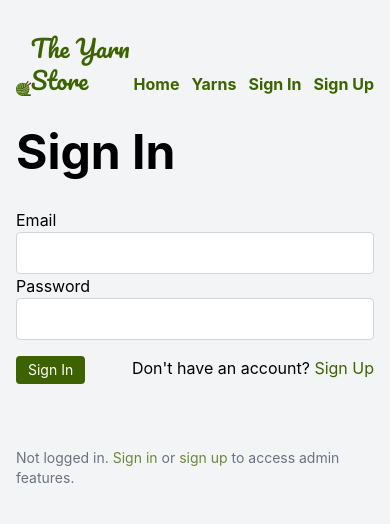
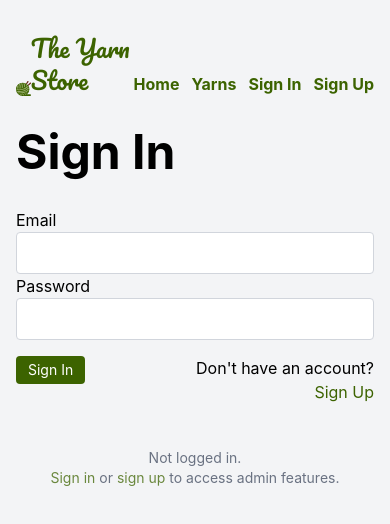
Before and after one commit to meganlavengood/yarn-app, a React (Vite) app: page /signin in a window 390 px wide. Shown: the top 524 px of the page. Built offline with nearby package versions, Linux system fonts and the light colour scheme; no server answers.

Commit message:
responsive style improvements

```diff
--- a/src/components/Footer.tsx
+++ b/src/components/Footer.tsx
@@ -12,7 +12,7 @@ function Footer({ user }: FooterProps) {
 	}
 
 	return (
-		<div className="footer py-8 flex flex-col gap-5 flex-row justify-center text-sm text-gray-500">
+		<div className="footer py-8 flex flex-col md:flex-row md:gap-2 justify-center text-center text-sm text-gray-500">
 			{user ? (
 				<>
 					<p>Currently logged in as {`${user.email}`}</p>
@@ -20,8 +20,9 @@ function Footer({ user }: FooterProps) {
 				</>
 			) : (
 				<>
+					<p>Not logged in.</p>
 					<p>
-						Not logged in. <Link to="/signin">Sign in</Link> or <Link to="/signup">sign up</Link> to access admin features.
+						<Link to="/signin">Sign in</Link> or <Link to="/signup">sign up</Link> to access admin features.
 					</p>
 				</>
 			)}
--- a/src/components/Navbar.tsx
+++ b/src/components/Navbar.tsx
@@ -21,7 +21,7 @@ function Navbar({ user }: NavbarProps) {
 						<h1 className="text-2xl md:text-5xl">The Yarn Store</h1>
 					</div>
 				</Link>
-				<div className="nav-links flex items-end gap-3 font-bold">
+				<div className="nav-links flex flex-row items-end gap-3 font-bold max-[350px]:flex-col max-[350px]:gap-0">
 					<Link to="/">Home</Link>
 					<Link to="/yarns">Yarns</Link>
 					{user ? (
@@ -32,10 +32,10 @@ function Navbar({ user }: NavbarProps) {
 						</>
 					) : (
 						<>
-							<Link className="whitespace-nowrap" to="/signin">
+							<Link className="whitespace-nowrap max-[375px]:hidden" to="/signin">
 								Sign In
 							</Link>
-							<Link className="whitespace-nowrap" to="/signup">
+							<Link className="whitespace-nowrap max-[375px]:hidden" to="/signup">
 								Sign Up
 							</Link>
 						</>
--- a/src/components/YarnForm.tsx
+++ b/src/components/YarnForm.tsx
@@ -52,11 +52,11 @@ function YarnForm({ yarn, onSave, onCancel }: YarnFormProps) {
 	}
 
 	return (
-		<div className="form-container max-w-lg">
+		<div className="form-container max-w-lg my-8">
 			{error && <p className="error-message">{error}</p>}
 
 			<form onSubmit={handleSubmit}>
-				<div className="flex gap-2 mb-2">
+				<div className="flex gap-2 mb-2 flex-col justify-center items-center md:flex-row md:justify-start">
 					<div className="form-group flex flex-col">
 						<label htmlFor="brand">Brand</label>
 						<input className="form-input rounded-sm border-gray-300" id="brand" type="text" value={brand} onChange={(e) => setBrand(e.target.value)} required />
@@ -65,13 +65,12 @@ function YarnForm({ yarn, onSave, onCancel }: YarnFormProps) {
 						<label htmlFor="name">Yarn Name</label>
 						<input className="form-input rounded-sm border-gray-300" id="name" type="text" value={name} onChange={(e) => setName(e.target.value)} required />
 					</div>
-
 					<div className="form-group flex flex-col">
 						<label htmlFor="fiber">Primary Fiber</label>
 						<input className="form-input rounded-sm border-gray-300" id="fiber" type="text" value={fiber} onChange={(e) => setFiber(e.target.value)} required />
 					</div>
 				</div>
-				<div className="flex gap-5">
+				<div className="flex gap-5 flex-col justify-center items-center md:flex-row md:justify-start">
 					<div className="form-group">
 						<label htmlFor="weight">Weight</label>
 						<select className="form-select border-gray-300 rounded-sm ml-1" id="weight" value={weight} onChange={(e) => setWeight(e.target.value as Weight)}>
@@ -94,7 +93,7 @@ function YarnForm({ yarn, onSave, onCancel }: YarnFormProps) {
 					</div>
 				</div>
 
-				<div className="form-actions flex gap-3 mt-4">
+				<div className="form-actions flex gap-3 mt-4 flex-row justify-center md:justify-start">
 					<button type="submit" className="btn btn-primary btn-lg">
 						{yarn ? "Save Changes" : "Add Yarn"}
 					</button>
--- a/src/pages/SignIn.tsx
+++ b/src/pages/SignIn.tsx
@@ -49,13 +49,14 @@ function SignIn() {
 					<input className="form-input rounded-sm border-gray-300" id="password" type="password" value={password} onChange={(e) => setPassword(e.target.value)} required />
 				</div>
 
-				<div className="form-actions flex gap-3 mt-4 justify-between">
+				<div className="form-actions flex gap-3 mt-4 justify-between items-start">
 					<button type="submit" className="btn btn-primary" disabled={loading}>
 						{loading ? "Signing in..." : "Sign In"}
 					</button>
-					<p className="auth-switch">
-						Don't have an account? <Link to="/signup">Sign Up</Link>
-					</p>
+					<div className="flex flex-col md:flex-row md:gap-2 text-right">
+						<p className="auth-switch">Don't have an account?</p>
+						<Link to="/signup">Sign Up</Link>
+					</div>
 				</div>
 			</form>
 		</div>
--- a/src/pages/Yarns.tsx
+++ b/src/pages/Yarns.tsx
@@ -164,7 +164,7 @@ function Yarns({ user }: YarnsProps) {
 				<h1>Yarn Inventory</h1>
 				{/* Only show Add button if user is signed in */}
 				{user && !(showForm || editingYarn) && (
-					<button onClick={() => setShowForm(true)} className="btn btn-primary btn-lg">
+					<button onClick={() => setShowForm(true)} className="btn btn-primary btn-lg block mx-auto">
 						+ Add New
 					</button>
 				)}
@@ -179,9 +179,9 @@ function Yarns({ user }: YarnsProps) {
 					}}
 				/>
 			)}
-			<div className="filter-bar flex gap-3 my-4 mx-auto card px-4 py-2">
-				<div className="flex gap-2 items-center">
-					Filter by:
+			<div className="filter-bar flex md:flex-row flex-col justify-between items-center gap-3 my-4 mx-auto card px-4 py-2">
+				<div className="font-bold">Filter</div>
+				<div className="flex flex-row gap-2 justify-center flex-wrap sm:flex-nowrap">
 					{weightFilters.map((filter) => (
 						<button key={filter} className={`text-base btn btn-filter ${activeFilter === filter ? "active" : ""}`} onClick={() => setActiveFilter(filter)}>
 							{weightFilterPrefixes[filter]}
```
Also changed, not shown: 1 other file (tests, documents, lock files or other folders).
